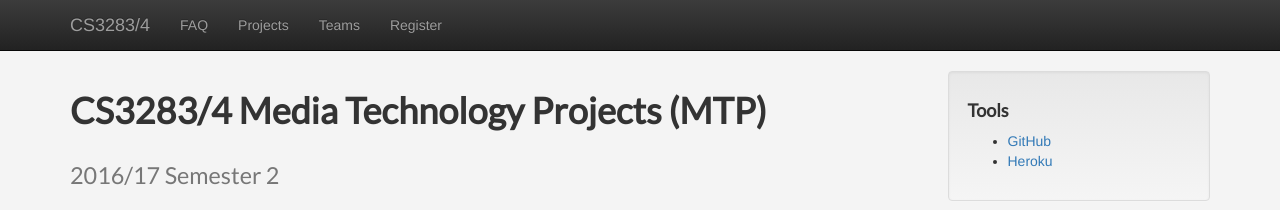
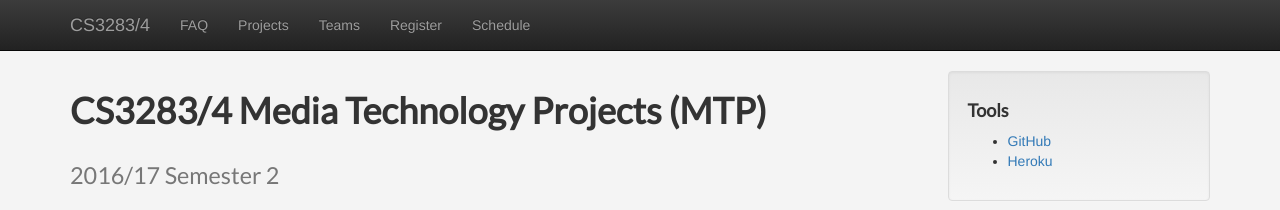
Before and after one commit to nus-mtp/1617, a Jekyll site: the page built from index.md, in a window 1280 px wide and 900 px high. Shown: the top 210 px of the window. Built offline with Jekyll 4.4.1, drawn with Linux system fonts in a browser that asks for light colours; nearby versions of some CDN libraries; our own code applies the rules of GitHub Pages for plain Markdown files.

Commit message:
Added link to Schedule

```diff
--- a/_includes/header.html
+++ b/_includes/header.html
@@ -18,6 +18,7 @@
     	<li><a href="projects.html">Projects</a></li>
     	<li><a href="teams.html">Teams</a></li>
     	<li><a href="registration.html">Register</a></li>
+    	<li><a href="schedule.html">Schedule</a></li>
         </ul>
     </div>
     <!-- /.navbar-collapse -->
```
